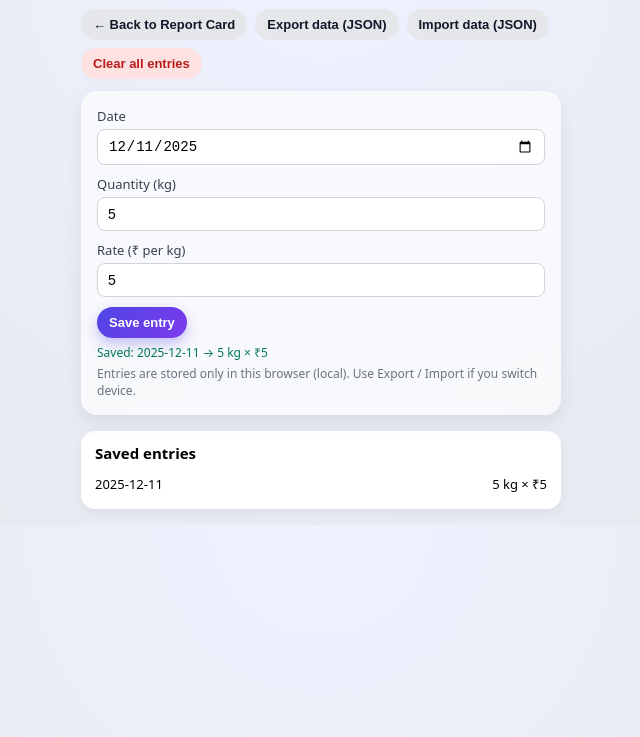
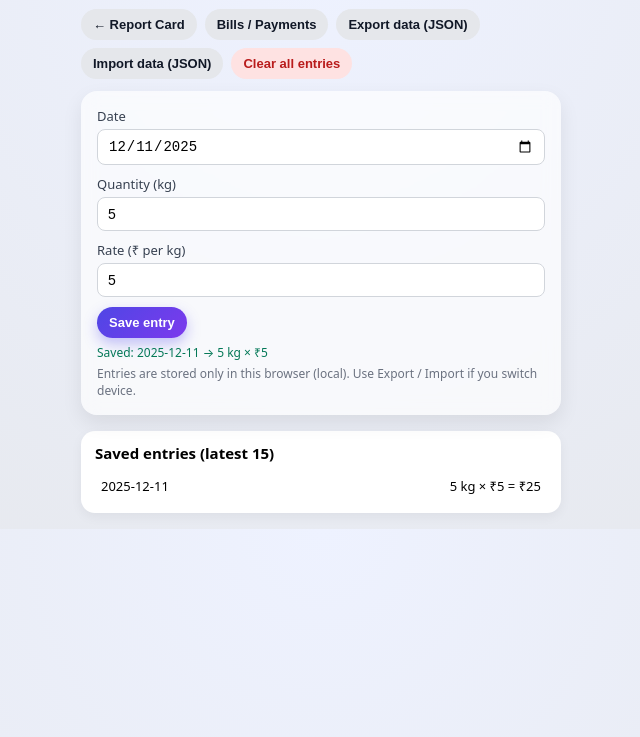
Before and after one commit to uveshgata/ACS_Calculator, a plain HTML site: page daily-entry.html in a window 1280 px wide. Both pictures are taken after typing "5", "5" into the empty fields and a click on the button "Save entry". Shown: the part 49-786 px from the top of the page, without its empty margins (319-959 px from the left). Drawn offline with Linux system fonts and the light colour scheme.

Commit message:
Update daily-entry.html

```diff
--- a/daily-entry.html
+++ b/daily-entry.html
@@ -5,10 +5,7 @@
   <title>ACS Calculator - Daily Entry</title>
   <meta name="viewport" content="width=device-width, initial-scale=1" />
   <style>
-    * {
-      box-sizing: border-box;
-      -webkit-tap-highlight-color: transparent;
-    }
+    * { box-sizing: border-box; -webkit-tap-highlight-color: transparent; }
     body {
       margin: 0;
       padding: 16px;
@@ -18,10 +15,7 @@
       display: flex;
       justify-content: center;
     }
-    .wrapper {
-      width: 100%;
-      max-width: 480px;
-    }
+    .wrapper { width: 100%; max-width: 480px; }
     h1 {
       text-align: center;
       margin: 0 0 12px;
@@ -94,7 +88,7 @@
       color: #6b7280;
       margin-top: 4px;
     }
-    .status {
+    .status-text {
       font-size: 12px;
       margin-top: 6px;
     }
@@ -110,7 +104,7 @@
     }
     .entry-item {
       font-size: 13px;
-      padding: 4px 0;
+      padding: 6px 6px;
       border-bottom: 1px solid #e5e7eb;
       display: flex;
       justify-content: space-between;
@@ -118,9 +112,7 @@
     }
     .entry-item:last-child { border-bottom: none; }
     .muted { color: #6b7280; }
-    #importFile {
-      display: none;
-    }
+    #importFile { display: none; }
   </style>
 </head>
 <body>
@@ -129,7 +121,10 @@
 
   <div class="top-actions">
     <button class="secondary" onclick="window.location.href='index.html'">
-      ← Back to Report Card
+      ← Report Card
+    </button>
+    <button class="secondary" onclick="window.location.href='bills.html'">
+      Bills / Payments
     </button>
     <button class="secondary" id="exportBtn">
       Export data (JSON)
@@ -154,7 +149,7 @@
     <input type="number" id="rate" placeholder="e.g. 230" step="0.01" min="0" />
 
     <button class="primary" id="saveBtn">Save entry</button>
-    <div class="status" id="statusMsg"></div>
+    <div class="status-text" id="statusMsg"></div>
     <div class="note">
       Entries are stored only in this browser (local).
       Use Export / Import if you switch device.
@@ -162,7 +157,7 @@
   </div>
 
   <div class="list-card">
-    <h2>Saved entries</h2>
+    <h2>Saved entries (latest 15)</h2>
     <div id="entriesList" class="muted">No entries yet.</div>
   </div>
 </div>
@@ -185,7 +180,7 @@
   }
 
   function isoFromInput(val) {
-    return val; // input type="date" is already YYYY-MM-DD
+    return val;
   }
 
   const dateInput = document.getElementById("date");
@@ -201,22 +196,27 @@
 
   function refreshList() {
     const entries = getStoredEntries();
-    const keys = Object.keys(entries).sort();
+    let keys = Object.keys(entries).sort(); // ascending
     if (keys.length === 0) {
       entriesList.textContent = "No entries yet.";
       entriesList.classList.add("muted");
       return;
     }
+    if (keys.length > 15) keys = keys.slice(-15);
+    keys = keys.reverse(); // newest first
+
     entriesList.innerHTML = "";
     entriesList.classList.remove("muted");
+
     keys.forEach(date => {
       const e = entries[date];
+      const total = (e.kg || 0) * (e.rate || 0);
       const div = document.createElement("div");
       div.className = "entry-item";
       const left = document.createElement("span");
       left.textContent = date;
       const right = document.createElement("span");
-      right.textContent = `${e.kg} kg × ₹${e.rate}`;
+      right.textContent = `${e.kg} kg × ₹${e.rate} = ₹${total.toFixed(0)}`;
       div.appendChild(left);
       div.appendChild(right);
       entriesList.appendChild(div);
@@ -229,7 +229,6 @@
     const mm = String(today.getMonth() + 1).padStart(2, "0");
     const dd = String(today.getDate()).padStart(2, "0");
     dateInput.value = `${yyyy}-${mm}-${dd}`;
-    // pre-fill if exists
     const entries = getStoredEntries();
     const existing = entries[dateInput.value];
     if (existing) {
@@ -249,7 +248,7 @@
     }
     const iso = isoFromInput(dateVal);
     const entries = getStoredEntries();
-    entries[iso] = { kg, rate }; // overwrite if exists
+    entries[iso] = { kg, rate };
     setStoredEntries(entries);
     statusMsg.textContent = `Saved: ${iso} → ${kg} kg × ₹${rate}`;
     statusMsg.style.color = "#047857";
@@ -265,7 +264,6 @@
     }
   });
 
-  // EXPORT: download JSON
   exportBtn.addEventListener("click", () => {
     const entries = getStoredEntries();
     const keys = Object.keys(entries);
@@ -289,7 +287,6 @@
     statusMsg.style.color = "#047857";
   });
 
-  // IMPORT: select file
   importBtn.addEventListener("click", () => {
     importFile.click();
   });
@@ -313,7 +310,7 @@
             typeof entry.kg !== "undefined" &&
             typeof entry.rate !== "undefined"
           ) {
-            current[key] = { kg: entry.kg, rate: entry.rate }; // overwrite (Option A)
+            current[key] = { kg: entry.kg, rate: entry.rate };
             count++;
           }
         });
```
